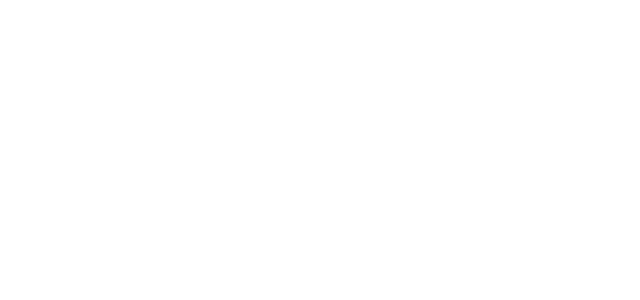
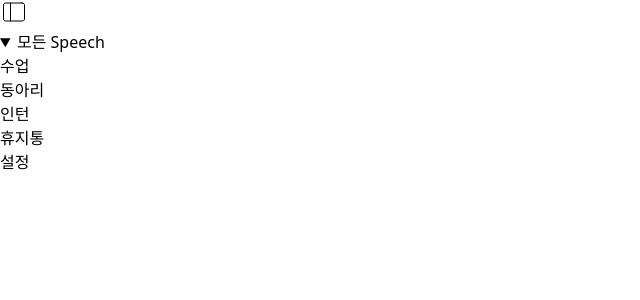
Before and after one commit to Mr-Planner/Speech_Clear-FE, a React (Vite) app: page / in a window 1280 px wide. Shown: the top 300 px of the page, without its empty margins (0-640 px from the left). Built offline with nearby package versions, Linux system fonts and the light colour scheme.

Commit message:
feat : SideBar 컴포넌트 부분 구현 (임시 commit)

```diff
--- a/src/App.jsx
+++ b/src/App.jsx
@@ -1,10 +1,11 @@
 import './App.css'
+import HomePage from './pages/home/HomePage'
 
 function App() {
 
   return (
     <>
-
+      <HomePage></HomePage>
     </>
   )
 }
--- /dev/null
+++ b/src/components/SideBar.jsx
@@ -0,0 +1,41 @@
+import { useState } from "react";
+import hideside from "../assets/sidebar/hideside.svg";
+
+function SideBar() {
+    const folderNames = ["수업", "동아리", "인턴"];
+
+    const [isOpen, setIsOpen] = useState(false);
+    const [speechFolderName, setSpeechFolderName] = useState(folderNames);
+    // 모든 Speech 내부 배열은 DB에서 가져와야 함
+
+
+    // 상태 적용
+    return (
+        <aside className="bg-colors-background-bg-secondary-medium">
+            <button>
+                <img src = {hideside}></img>
+            </button>
+
+            <nav>
+                <details open>
+                    <summary>모든 Speech</summary>
+                    <ul>
+                        <li><a href="/speech/lesson">수업</a></li>
+                        <li><a href="/speech/club">동아리</a></li>
+                        <li><a href="/speech/intern">인턴</a></li>
+                    </ul>
+                </details>
+
+                 <ul>
+                    <li><a href="/speech/trash">휴지통</a></li>
+                </ul>
+
+                <ul>
+                    <li><a href="/speech/trash">설정</a></li>
+                </ul>
+            </nav>
+        </aside>
+    )
+}
+
+export default SideBar;
--- a/src/pages/home/HomePage.jsx
+++ b/src/pages/home/HomePage.jsx
@@ -1,7 +1,10 @@
+import SideBar from "../../components/SideBar";
+
 function HomePage() {
 
     return (
         <>
+            <SideBar></SideBar>
         </>
     )
 }
```
Also changed, not shown: src/assets/sidebar/hideside.svg (added).
